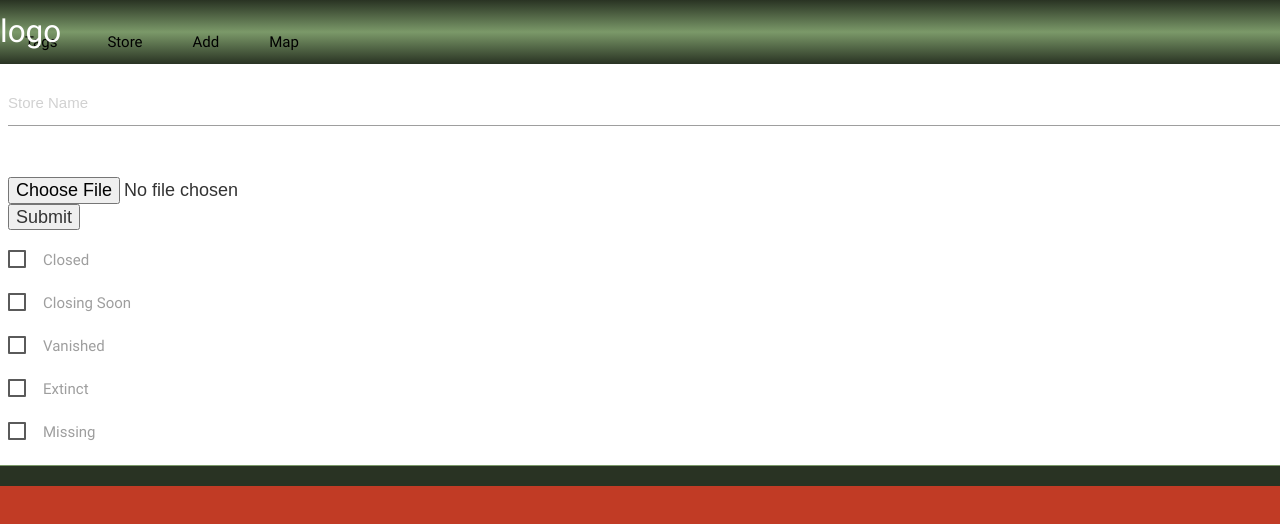
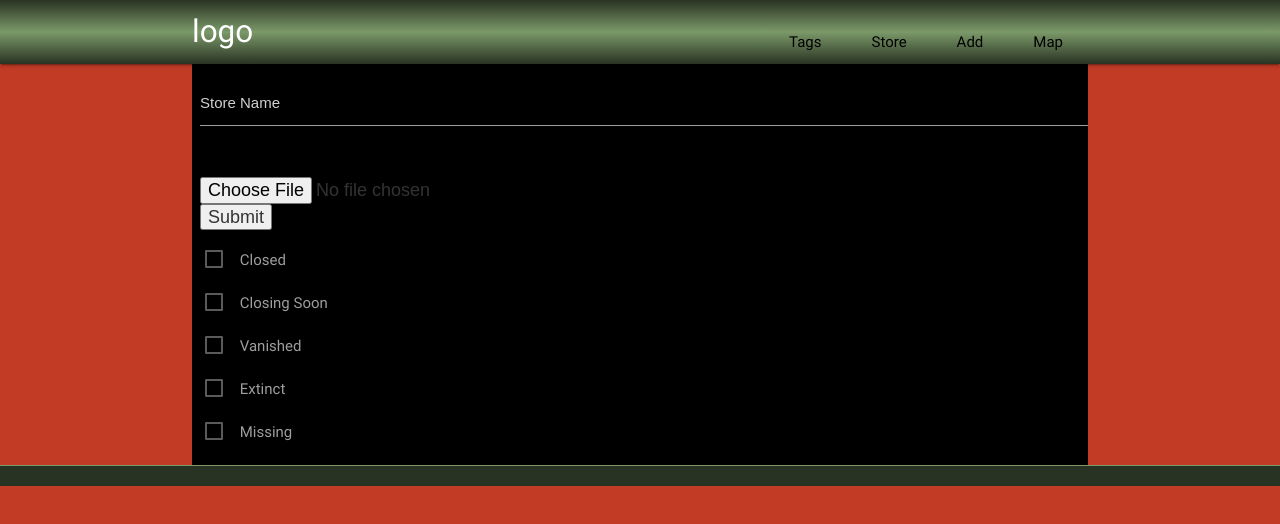
Before and after one commit to laurentapley/team5, a website: page app/add-store.html in a window 1280 px wide. Drawn offline with nearby package versions, Linux system fonts and the light colour scheme.

Commit message:
new changes too add-store-page-1

```diff
--- a/app/add-store.html
+++ b/app/add-store.html
@@ -14,7 +14,7 @@
 
   <nav>
 
-   <div class="nav-wrapper">
+   <div class="nav-wrapper container">
      <a href="#!" class="brand-logo">logo</a>
      <a href="#" data-activates="mobile-demo" class="button-collapse"><i class="material-icons"></i></a>
 
@@ -37,11 +37,11 @@
 
 
 
-<main>
+<main class="container">
  <form class="boxes checkboxes" action="#">
-   <div>
+
      <input type="text" name="" value="" placeholder="Store Name">
-     </div>
+
        <div class="submissions input-field col s6">
          <input type="file" name="" value="" accept="image/jpeg, image/application/pdf, image/x-png">
        </div>
--- a/app/assets/styles/base/_add-store.css
+++ b/app/assets/styles/base/_add-store.css
@@ -42,9 +42,9 @@
   padding-left: 8px;
 }
 p {
-
+  padding-left: 16px;
   display: flex;
 }
 form {
-  background-color: white;
+  background-color: black;
 }
--- a/app/temp/styles/styles.css
+++ b/app/temp/styles/styles.css
@@ -418,14 +418,12 @@ menu {
 }.boxes {
   padding-left: 8px;
 }p {
-
+  padding-left: 16px;
   display: -webkit-box;
-
   display: -ms-flexbox;
-
   display: flex;
 }form {
-  background-color: white;
+  background-color: black;
 }nav {
   background: -webkit-gradient(linear, left bottom, left top, from(#293323), color-stop(50%, #7b9969),to(#293323) );
   background: linear-gradient(0deg, #293323, #7b9969 50%,#293323 );
```
